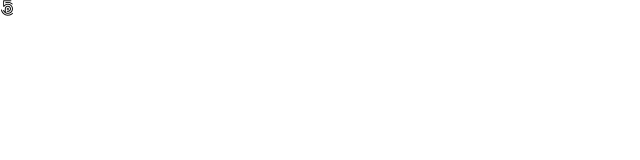
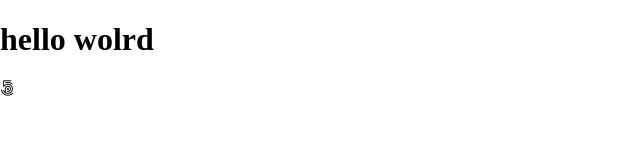
Before and after one commit to SushmaReddyJ/template-test, a plain HTML site: page index.html in a window 1280 px wide. Shown: the whole page, without its empty margins (0-640 px from the left). Drawn offline with Linux system fonts and the light colour scheme.

Commit message:
hello world

```diff
--- a/index.html
+++ b/index.html
@@ -4,13 +4,19 @@
     <meta charset="UTF-8">
     <meta name="viewport" content="width=device-width, initial-scale=1.0">
     <title>Template</title>
+
+    <!-- this is for changing favicon symbol at broweser instead of globe customized -->
     <link rel="icon" type="image/png" href="https://www.google.com/s2/favicons?domain=css-tricks.com">
+
 
     <link rel="stylesheet" href="https://cdnjs.cloudflare.com/ajax/libs/font-awesome/5.15.1/css/all.min.css">
     <link rel="stylesheet" href="style.css">
 
 </head>
 <body>
+    <h1>hello wolrd
+
+    </h1>
     <i class="fab fa-500px"></i>
     <!-- Script -->
     <script src="script.js"></script>
```
